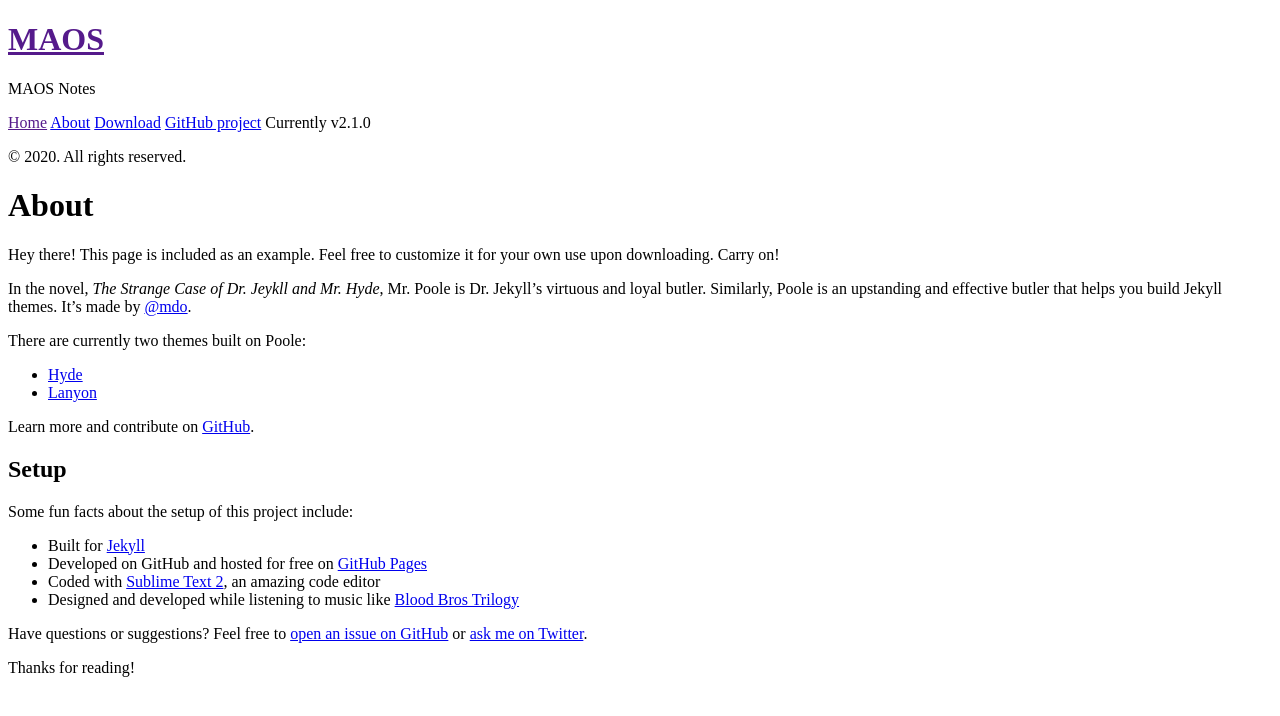
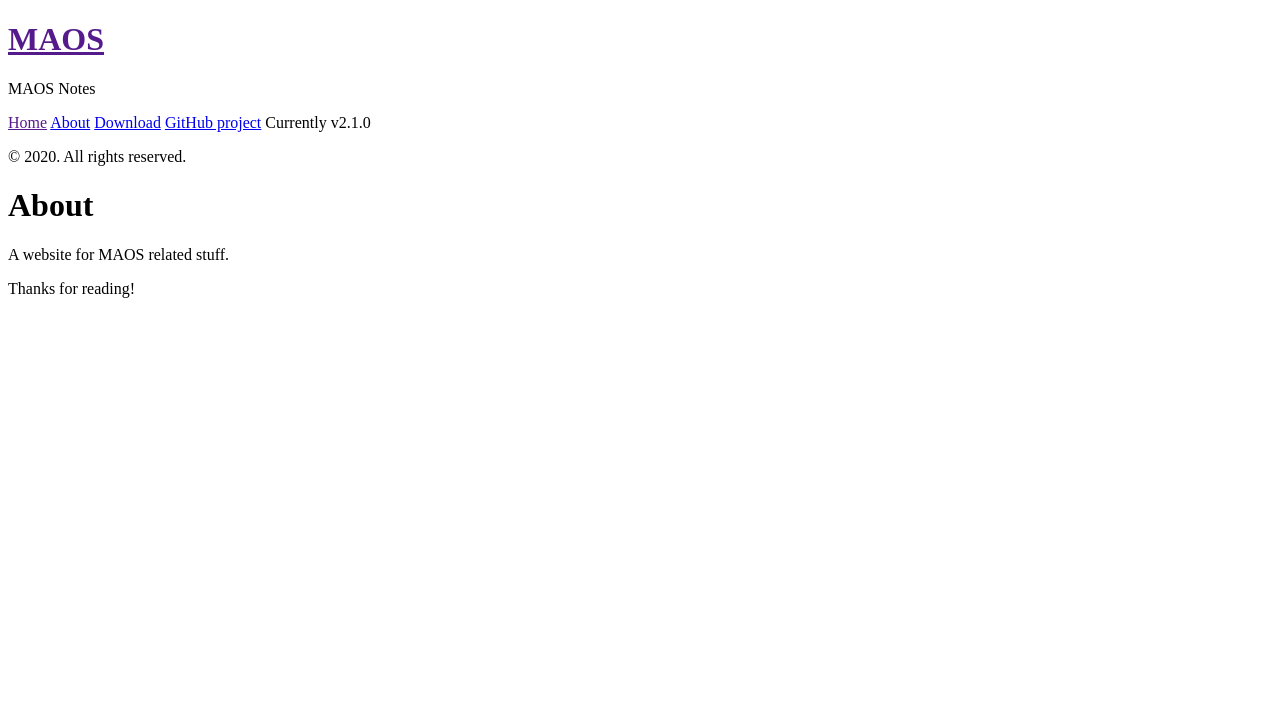
Before and after one commit to lianqiw/lianqiw.github.com, a Jekyll site: the page built from about.md, in a window 1280 px wide. Shown: the top 716 px of the page. Built offline with Jekyll 4.4.1, drawn with Linux system fonts in a browser that asks for light colours; Markdown is read by kramdown in place of the engine named in the settings.

Commit message:
Initial editing

```diff
--- a/_layouts/default.html
+++ b/_layouts/default.html
@@ -3,7 +3,7 @@
 
   {% include head.html %}
 
-  <body>
+  <body class="theme-base-08">
 
     {% include sidebar.html %}
 
--- a/about.md
+++ b/about.md
@@ -3,28 +3,6 @@
 title: About
 ---
 
-<p class="message">
-  Hey there! This page is included as an example. Feel free to customize it for your own use upon downloading. Carry on!
-</p>
-
-In the novel, *The Strange Case of Dr. Jeykll and Mr. Hyde*, Mr. Poole is Dr. Jekyll's virtuous and loyal butler. Similarly, Poole is an upstanding and effective butler that helps you build Jekyll themes. It's made by [@mdo](https://twitter.com/mdo).
-
-There are currently two themes built on Poole:
-
-* [Hyde](http://hyde.getpoole.com)
-* [Lanyon](http://lanyon.getpoole.com)
-
-Learn more and contribute on [GitHub](https://github.com/poole).
-
-## Setup
-
-Some fun facts about the setup of this project include:
-
-* Built for [Jekyll](http://jekyllrb.com)
-* Developed on GitHub and hosted for free on [GitHub Pages](https://pages.github.com)
-* Coded with [Sublime Text 2](http://sublimetext.com), an amazing code editor
-* Designed and developed while listening to music like [Blood Bros Trilogy](https://soundcloud.com/maddecent/sets/blood-bros-series)
-
-Have questions or suggestions? Feel free to [open an issue on GitHub](https://github.com/poole/issues/new) or [ask me on Twitter](https://twitter.com/mdo).
+A website for MAOS related stuff.
 
 Thanks for reading!
```
Also changed, not shown: _posts/2020-08-10-MAOS.md (added, +9 -0 lines), LICENSE.md, README.md.
